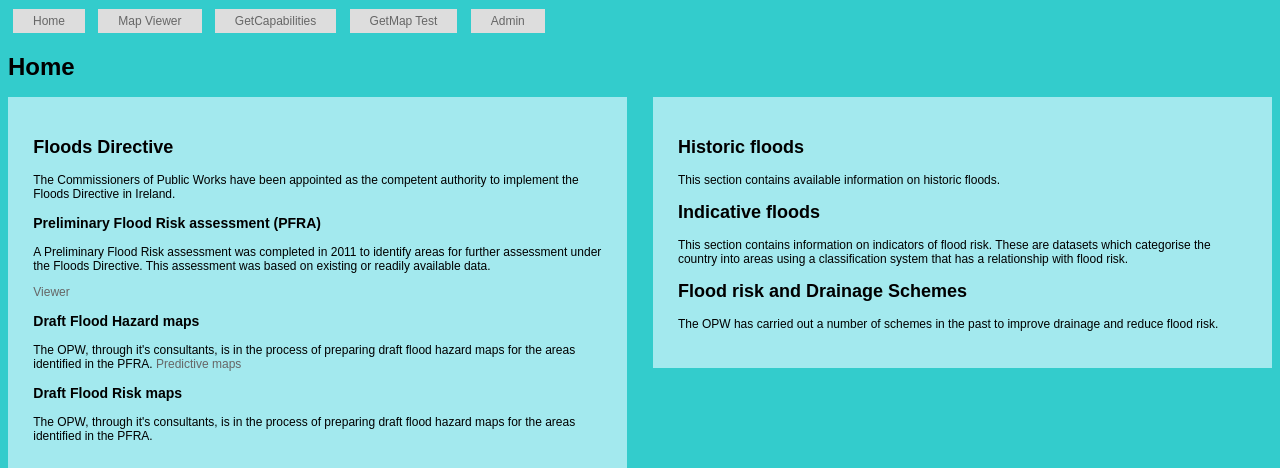
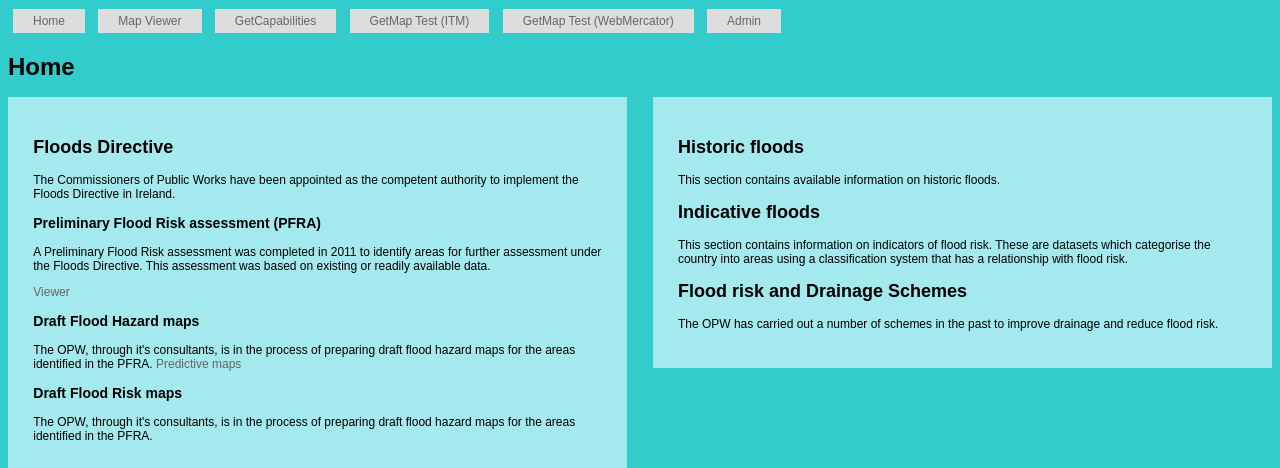
Before and after one commit to VincentHussey/floodmapsv2, a Django app: page / in a window 1280 px wide. Shown: the part 91-559 px from the top of the page. Run offline with Django 3.2, Linux system fonts and the light colour scheme.

Commit message:
Test mapserver - working ITM & WebMercator

```diff
--- a/floodmapsv2/floodmapsv2/templates/menu-bar.html
+++ b/floodmapsv2/floodmapsv2/templates/menu-bar.html
@@ -1,6 +1,7 @@
 <div id="menu">
    <span id="home" class="menubar"><a href="/">Home</a></span>
    <span id="map_link" class="menubar"><a href="/map">Map Viewer</a></span>
-   <span id="capabilities" class="menubar"><a href="http://192.168.2.4/cgi-bin/mapserv?map=/opt/projects/floodmapsv2/floodmapsv2/floodmapsv2/mapserv.map&service=wms&request=getcapabilities&version=1.1.1">GetCapabilities</a></span>
-   <span id="test_map" class="menubar"><a href="http://192.168.2.4/cgi-bin/mapserv?map=/opt/projects/floodmapsv2/floodmapsv2/floodmapsv2/mapserv.map&service=wms&request=getmap&version=1.1.1&bbox=-1200000,6800000,-420000,7250000&width=800&height=800&layers=Flood_extents_1pc_AEP&style=&srs=epsg:3857&format=png">GetMap Test</a></span>
+   <span id="capabilities" class="menubar"><a href="http://10.150.120.48/cgi-bin/mapserv?map=/opt/projects/floodmapsv2/floodmapsv2/floodmapsv2/mapserv.map&service=wms&request=getcapabilities&version=1.1.1">GetCapabilities</a></span>
+   <span id="test_map itm" class="menubar"><a href="http://10.150.120.48/cgi-bin/mapserv?map=/opt/projects/floodmapsv2/floodmapsv2/floodmapsv2/mapserv.map&service=wms&request=getmap&version=1.1.1&bbox=710865.75,750700.9375,724865.9375,756884.6875&width=800&height=800&layers=Flood_extents_1pc_AEP&style=&srs=epsg:2157&format=png">GetMap Test (ITM)</a></span>
+   <span id="test_map" class="menubar"><a href="http://10.150.120.48/cgi-bin/mapserv?map=/opt/projects/floodmapsv2/floodmapsv2/floodmapsv2/mapserv.map&service=wms&request=getmap&version=1.1.1&bbox=-681441.0625,7080565.5,-677383.75,7081218.5&width=800&height=800&layers=Flood_extents_1pc_AEP&style=&srs=epsg:3857&format=png">GetMap Test (WebMercator)</a></span>
    <span id="admin" class="menubar"><a href="/admin">Admin</a></span>
```
Also changed, not shown: 1 other file.
